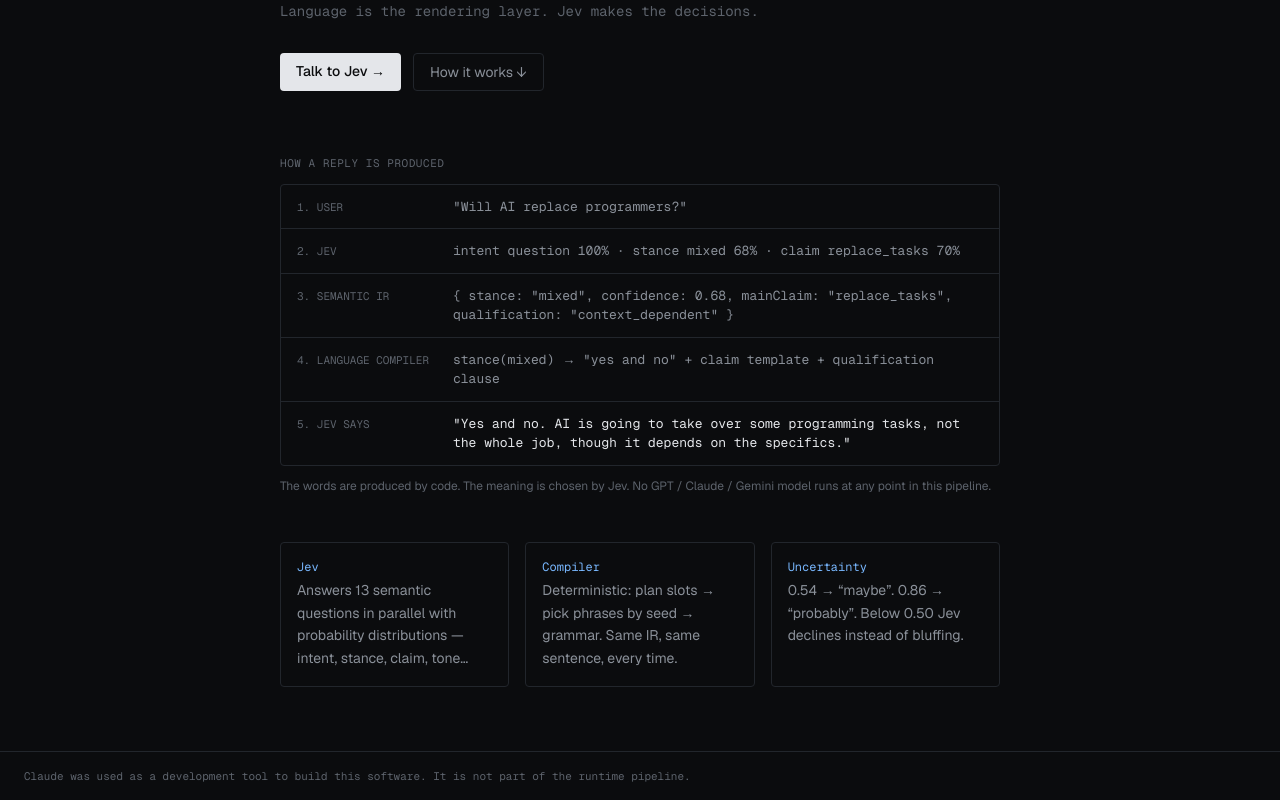
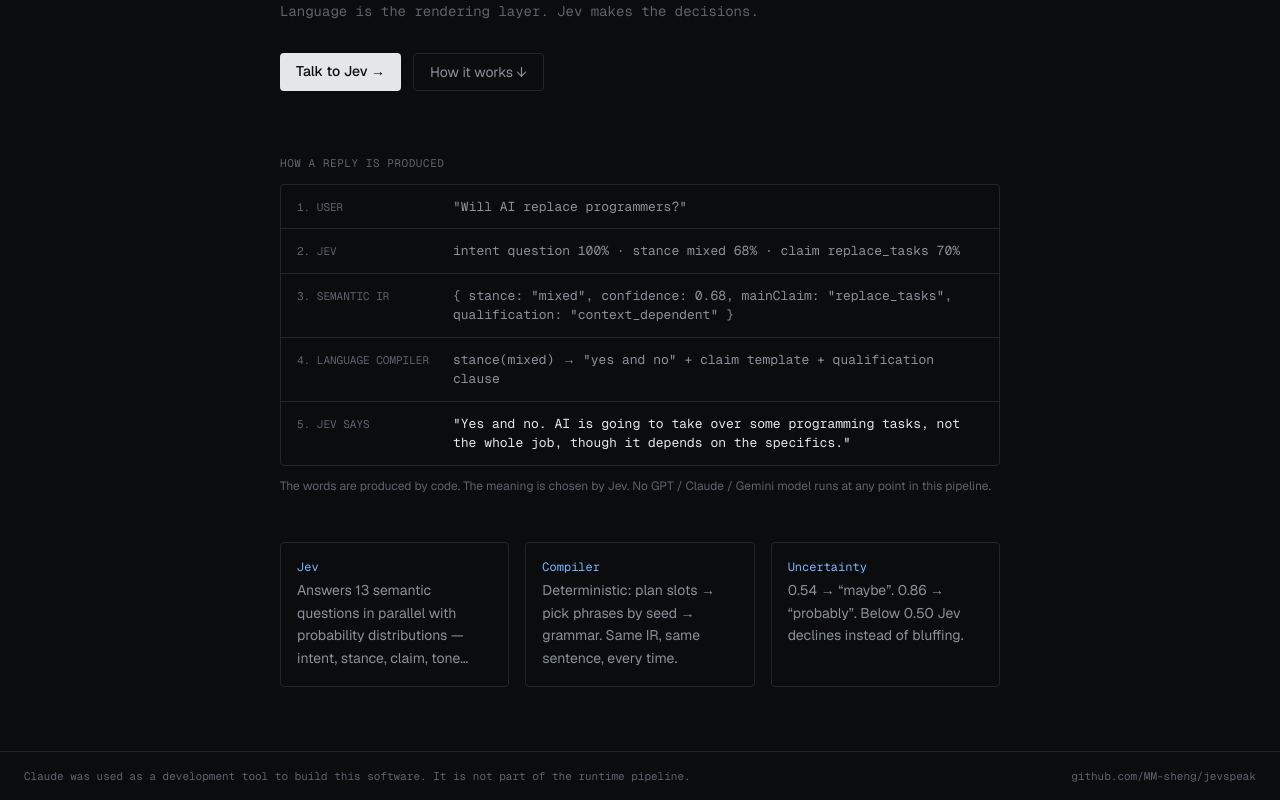
Before and after one commit to MM-sheng/jevspeak, a Next.js app: page / in a window 1280 px wide. Shown: the part 301-1101 px from the top of the page. Built offline with nearby package versions, Linux system fonts and the light colour scheme.

Commit message:
Link to the GitHub repo from the landing footer

```diff
--- a/components/Landing.tsx
+++ b/components/Landing.tsx
@@ -128,7 +128,12 @@ export function Landing() {
           ))}
         </section>
       </main>
-      <footer className="px-6 py-4 text-[11px] text-fg-dim font-mono border-t border-border">{c.footer}</footer>
+      <footer className="px-6 py-4 text-[11px] text-fg-dim font-mono border-t border-border flex flex-wrap gap-x-4 gap-y-1 justify-between">
+        <span>{c.footer}</span>
+        <a href="https://github.com/MM-sheng/jevspeak" className="hover:text-fg">
+          github.com/MM-sheng/jevspeak
+        </a>
+      </footer>
     </div>
   );
 }
```
